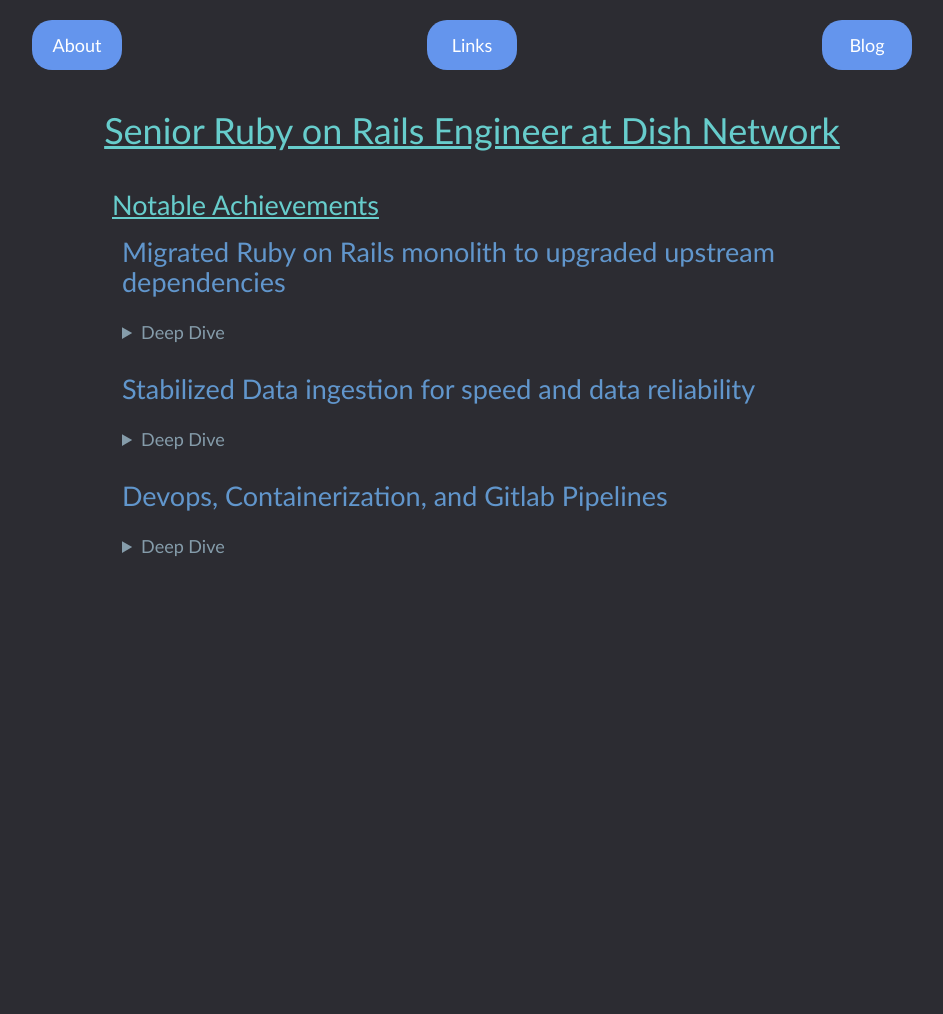
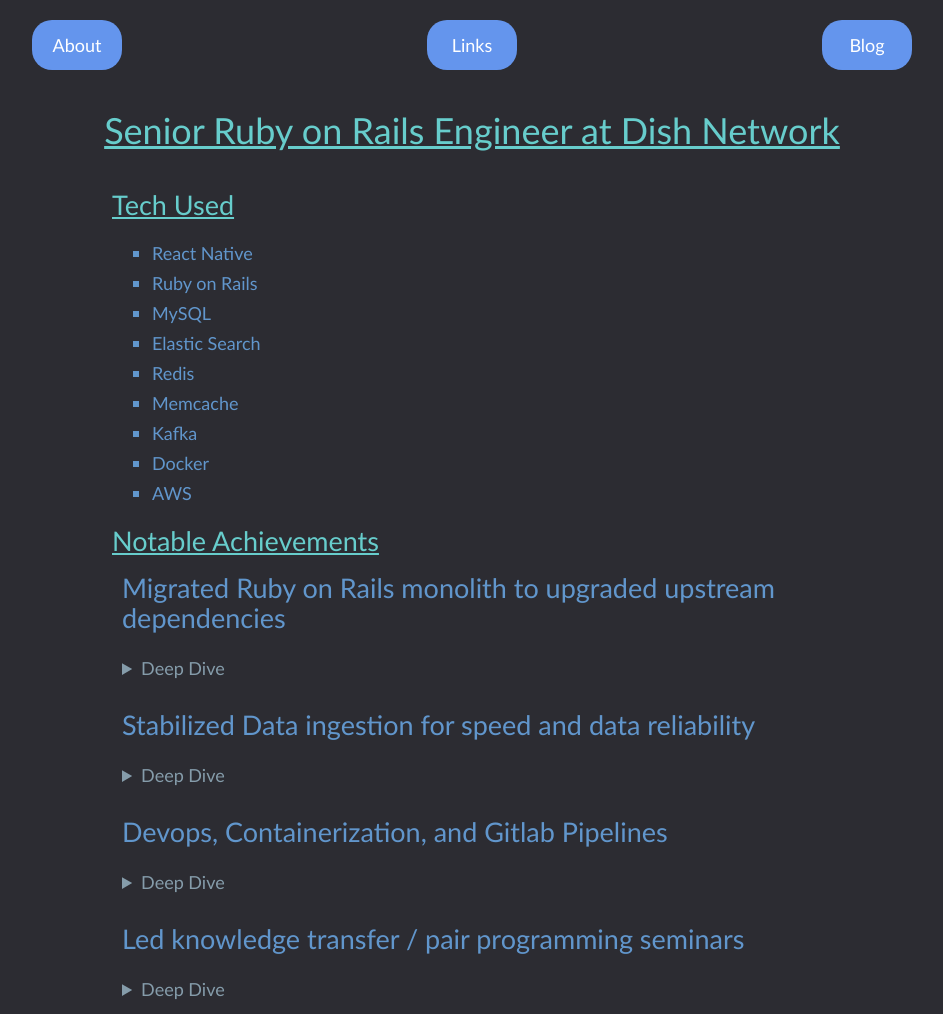
Before and after one commit to danielleedottech/danlee-org, a Jekyll site: the page built from pages/jobs/dish_network.html, in a window 1280 px wide. Shown: the whole page, without its empty margins (168-1111 px from the left). Built offline with Jekyll 4.4.1, drawn with Linux system fonts in a browser that asks for light colours; nearby versions of some CDN libraries; library files that are not in the unit come from our copies; before the commit the page ends 900 px from its top, so only the background shows below that.

Commit message:
adding dish network notable achievement, tech used, and css changes

```diff
--- a/_sass/pages/jobs/dish_network.scss
+++ b/_sass/pages/jobs/dish_network.scss
@@ -34,11 +34,19 @@
   }
 
   .achievement-explanation {
+    color: #b0cae3;
+
     font-size: 1rem;
     margin: 15px;
     padding: 10px;
-    border: 1px solid #859caa;
+    border: 1px solid #c9d8e3;
     border-radius: 10px;
   }
 
+  li {
+    color: #6196cc;
+    list-style: square;
+
+  }
+
 }
--- a/pages/jobs/dish_network.html
+++ b/pages/jobs/dish_network.html
@@ -4,8 +4,20 @@
 ---
 <main class="pages-jobs-dish-network__main">
     <h1 class="page-title">Senior Ruby on Rails Engineer at Dish Network</h1>
+    <article>
+        <h2 class="section-title">Tech Used</h2>
+        <ul>
+            <li>React Native</li>
+            <li>Ruby on Rails</li>
+            <li>MySQL</li>
+            <li>Elastic Search</li>
+            <li>Redis</li>
+            <li>Memcache</li>
+            <li>Kafka</li>
+            <li>Docker</li>
+            <li>AWS</li>
+        </ul>
 
-    <article>
         <h2 class="section-title">Notable Achievements</h2>
         <h3 class="section-sub-title">Migrated Ruby on Rails monolith to upgraded upstream dependencies</h3>
         <details>
@@ -52,5 +64,15 @@
                 I volunteered to rewrite the pipeline job using Docker in Docker to create a more stable pipeline.
             </div>
         </details>
+
+        <h3 class="section-sub-title">Led knowledge transfer / pair programming seminars</h3>
+        <details>
+            <summary class="achievement-summary">Deep Dive</summary>
+            <div class="achievement-explanation">
+                When I first arrived at Dish Network, the product I was working on was poorly misunderstood with almost no documentation.
+                Dish Network led an initiative to understand how to optimize various internal products and services. I was tasked with the effort with documenting our Ruby on Rails monolith and leading knowledge transfer sessions with stake holders and external engineering teams.
+
+            </div>
+        </details>
     </article>
 </main>
```
